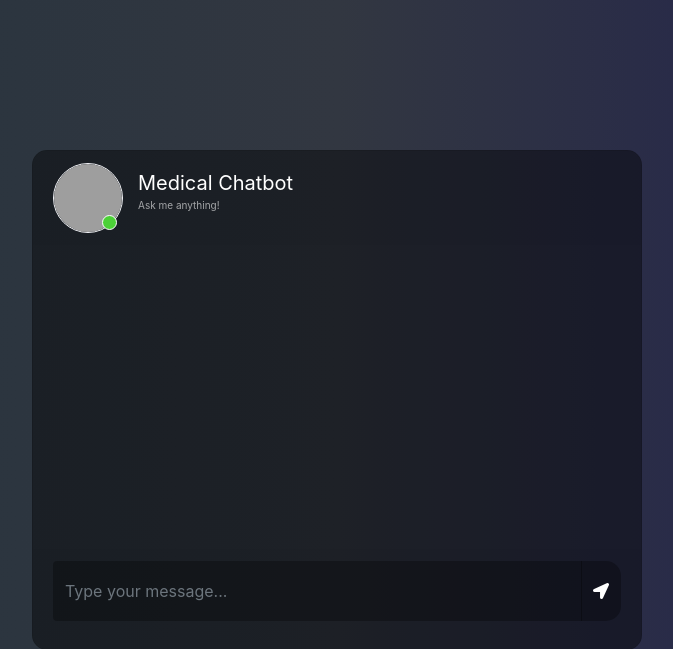
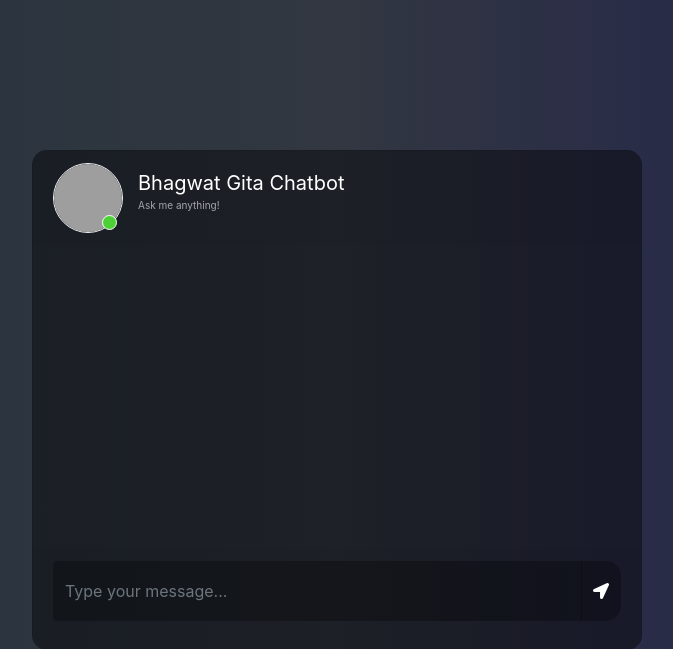
Before and after one commit to piyushpandey955/Bhagwat-Gita-Chatbot, a Flask app: page / in a window 1280 px wide. Shown: the top 649 px of the page, without its empty margins (303-976 px from the left). Run offline with Flask 3, Linux system fonts and the light colour scheme; some libraries are stand-ins or nearby versions; grey boxes are pictures that could not be loaded.

Commit message:
changed data and converted into bhagwat gita chatbot

```diff
--- a/app.py
+++ b/app.py
@@ -23,8 +23,14 @@ embeddings=download_hugging_face_embeddings()
 
 os.environ['PINECONE_API_KEY'] = PINECONE_API_KEY
 p = pc(api_key=PINECONE_API_KEY)
-index1 = p.Index("medical-bot")
-index_name = "medical-bot"
+# index1 = p.Index("medical-bot")
+# index_name = "medical-bot"
+
+index1 = p.Index("bhagwat-gita")
+index_name = "bhagwat-gita"
+
+
+
 
 #loading the index
 docsearch=PineconeVectorStore.from_existing_index(index_name, embeddings)
@@ -36,14 +42,15 @@ chain_type_kwargs={"prompt": PROMPT}
 
 llm=CTransformers(model="/Users/piyushpandey955/Desktop/AIML/gen ai/medical chatbot project/Medical-Chatbot/model/llama-2-7b-chat.ggmlv3.q4_0.bin",
                   model_type="llama",
-                  config={'max_new_tokens':512,
-                          'temperature':0.75}
+                  config={'max_new_tokens':2000,
+                          'temperature':0.75,
+                          'context_length': 8000}
                 )
 
 
 # Use the Pinecone vectorstore from Langchain
 vectorstore = Pinecone(
-    index=pinecone.Index(index_name, host='https://medical-bot-9d82pte.svc.aped-4627-b74a.pinecone.io'),
+    index=pinecone.Index(index_name, host='https://bhagwat-gita-9d82pte.svc.aped-4627-b74a.pinecone.io'),
     embedding_function=embeddings.embed_query,
     text_key="text"
     )
--- a/template.py
+++ b/template.py
@@ -15,7 +15,7 @@ list_of_files=[
     "research/trials.ipnyb",
     "app.py",
     "store_index.py",
-    "static/.gitkeep",
+    "static/style.css",
     "templates/chat.html"
 ]
 
--- a/templates/chat.html
+++ b/templates/chat.html
@@ -22,11 +22,11 @@
 							<div class="d-flex bd-highlight">
 								<div class="img_cont">
 									<!-- <img src="https://i.ibb.co/fSNP7Rz/icons8-chatgpt-512.png" class="rounded-circle user_img"> -->
-									<img src="https://t3.ftcdn.net/jpg/03/24/58/44/360_F_324584485_qtdluDzmBNkJvmntEPlNeG1htwPktgCa.jpg" class="rounded-circle user_img">
+									<img src="https://i.pinimg.com/originals/9d/50/ce/9d50ce8c974f776fbc5651e7529411d4.jpg" class="rounded-circle user_img">
 									<span class="online_icon"></span>
 								</div>
 								<div class="user_info">
-									<span>Medical Chatbot</span>
+									<span>Bhagwat Gita Chatbot</span>
 									<p>Ask me anything!</p>
 								</div>
 							</div>
```
Also changed, not shown: store_index.py (+5 -2 lines), 3 other files.
